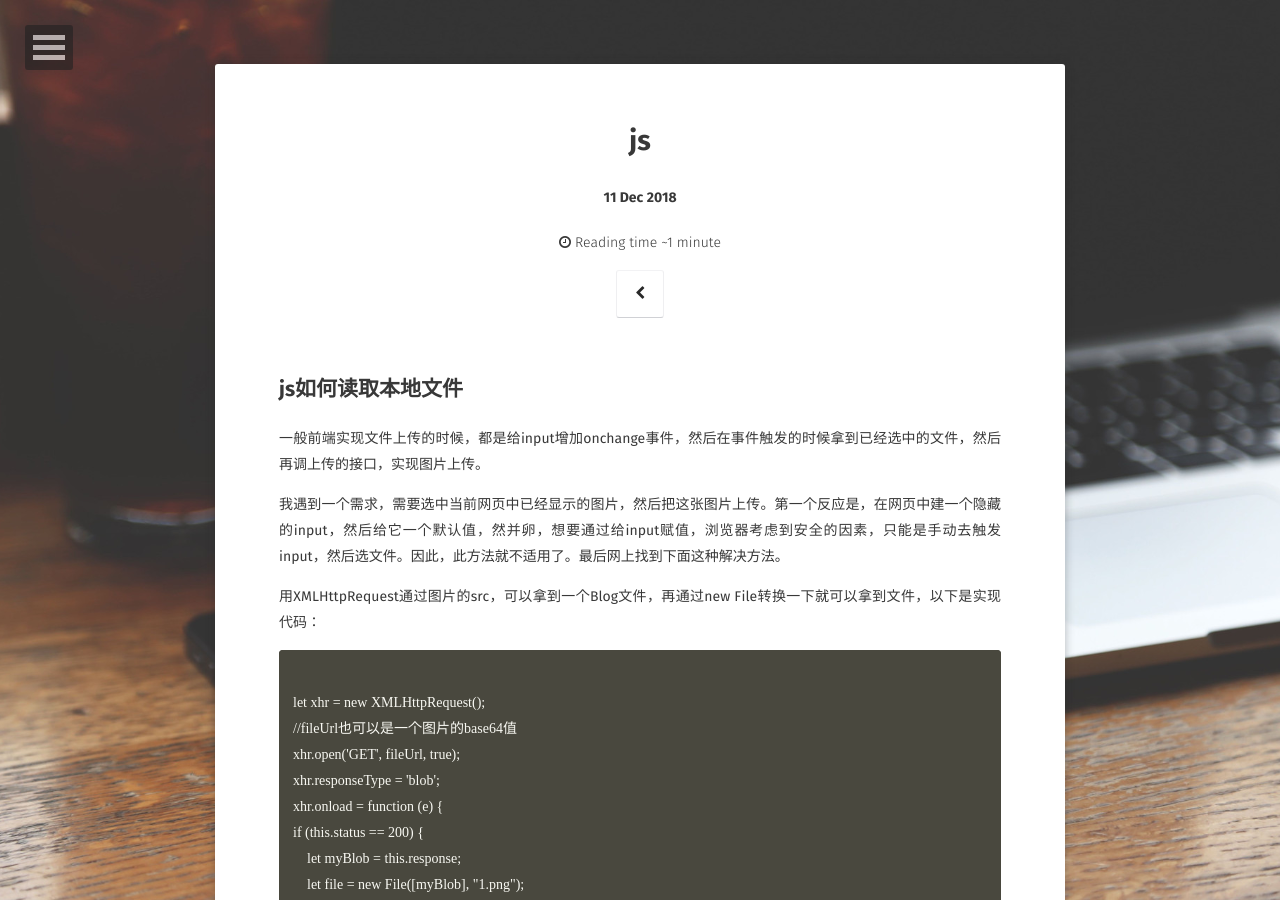
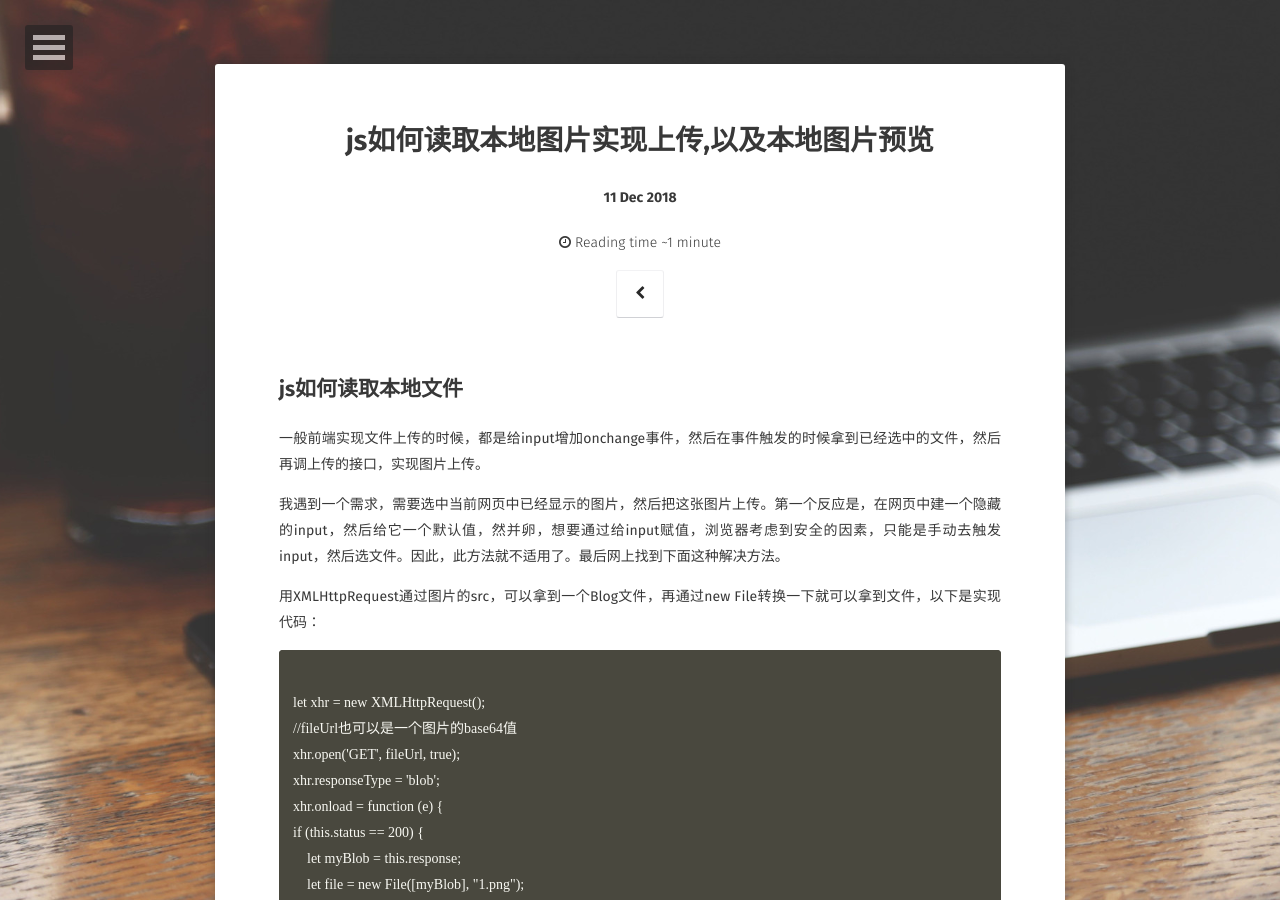
Before and after one commit to tiansn/tiansn.github.io, a Jekyll site: the page built from _posts/2018-12-11-js读取本地文件上传.md, in a window 1280 px wide and 900 px high. Built offline with Jekyll 4.4.1, drawn with Linux system fonts in a browser that asks for light colours; some web fonts are replaced; comment, search, counter and statistics services are not loaded.

Commit message:
add new post 1

```diff
--- a/_posts/2018-12-11-js读取本地文件上传.md
+++ b/_posts/2018-12-11-js读取本地文件上传.md
@@ -1,6 +1,6 @@
 ---
 layout: post
-title:  "js"
+title:  "js如何读取本地图片实现上传,以及本地图片预览"
 date:   2018-12-11
 comments: true
 tag:
```
